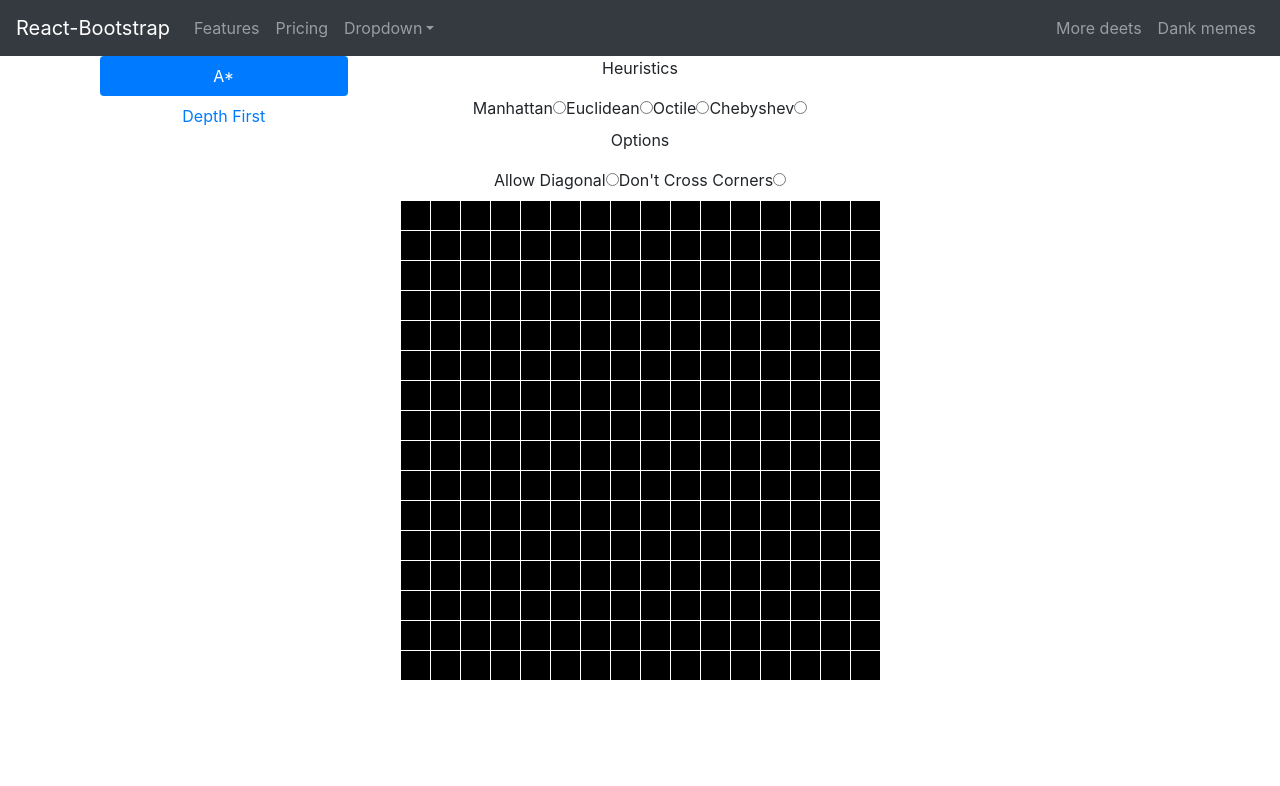
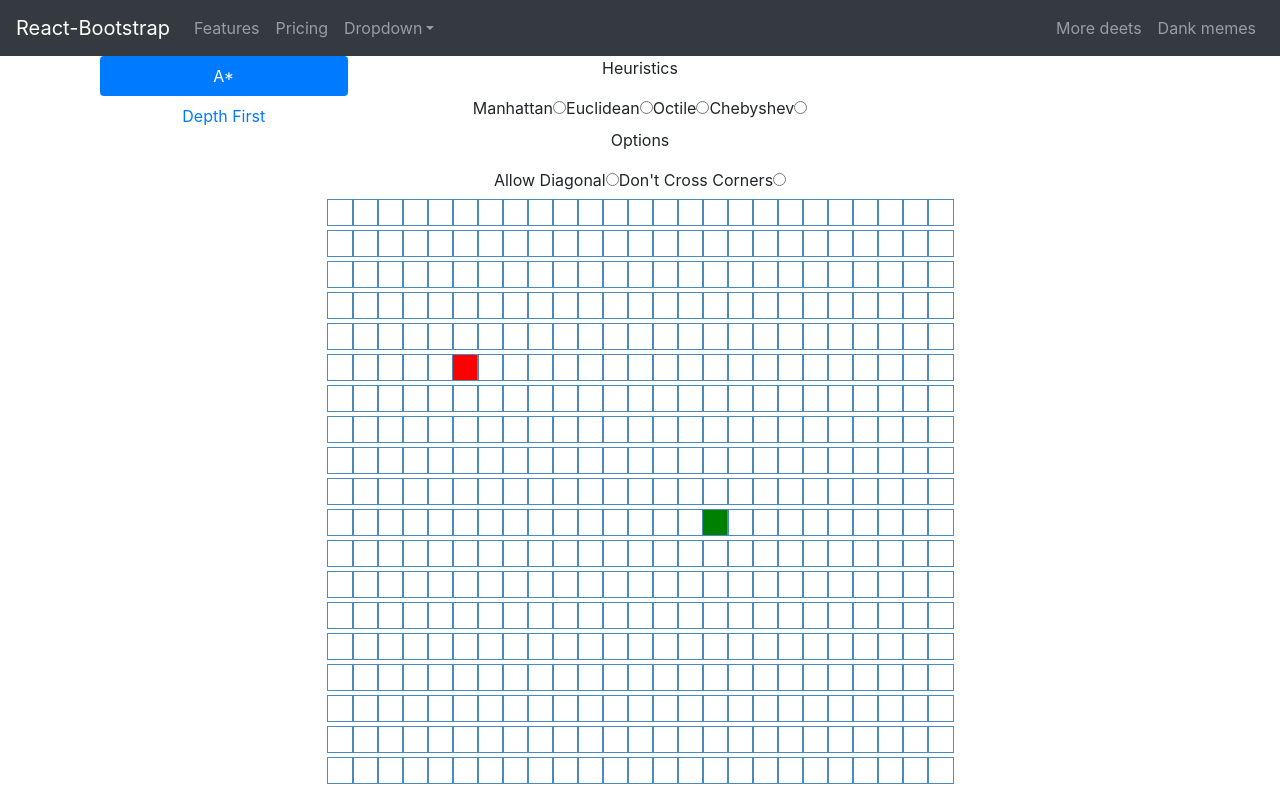
Before and after one commit to Brian-OCarroll/AlgorithmVisualizer-, a React (Create React App) app: page / in a window 1280 px wide. Shown: the top 786 px of the page. Built offline with nearby package versions, Linux system fonts and the light colour scheme.

Commit message:
mouse handler in progress

```diff
--- a/src/App.js
+++ b/src/App.js
@@ -1,7 +1,7 @@
 import React from 'react';
 import 'bootstrap/dist/css/bootstrap.min.css';
 import './App.css';
-import {Container} from 'react-bootstrap'
+import { Container } from 'react-bootstrap'
 import Navigation from './components/Nav/Navigation';
 import PathFinderContainer from './components/pathFinderAlgos/PathFinderContainer';
 
@@ -12,8 +12,8 @@ function App() {
 
       <Navigation />
       <Container>
-    <PathFinderContainer />
-    </Container>
+        <PathFinderContainer />
+      </Container>
     </div>
   );
 }
--- a/src/components/pathFinderAlgos/PathFinderContainer.js
+++ b/src/components/pathFinderAlgos/PathFinderContainer.js
@@ -1,12 +1,13 @@
 import React, { useState, useEffect } from 'react';
-import { slide as Menu } from 'react-burger-menu';
 import Controls from '../pathFinderAlgos/Controls';
 import { Container, Row, Col } from 'react-bootstrap';
 import Grid from './aStar/Grid';
+import Node from './aStar/Node';
 import AStarFinder from './aStar/Astar';
+
 const PathFinderContainer = () => {
-    let initialGrid = new Grid(16, 16);
-    initialGrid.setNodes(); // create 2d array
+    // let initialGrid = new Grid(16, 16);
+    // initialGrid.setNodes(); // create 2d array
     let algos = ["A*", "Depth First"]
     const algoSelections = [
         {
@@ -21,81 +22,144 @@ const PathFinderContainer = () => {
     const [selectAlgoIndex, setSelectAlgoIndex] = useState(0)
 
 
-    // const [matrixSize, setMatrixSize] = useState(25);
+    const setup = getInitialGrid();
+    const [grid, setGrid] = useState(setup);
 
-    // // const [matrix, setMatrix] = useState(); //creates a 2d array
-    const [grid, setGrid] = useState(initialGrid);
+    const [mouseIsPressed, setMouseIsPressed] = useState(false);
 
-    const [startNode, setStartNode] = useState(grid.getNode(11, 9));
+    // const [startNode, setStartNode] = useState(grid.getNode(11, 9));
 
-    const [endNode, setEndNode] = useState(grid.getNode(3, 4));
-    const [openSet, setOpenSet] = useState([startNode])
-    const [closedSet, setClosedSet] = useState([]);
-    const [lastCheckedNode, setLastCheckedNode] = useState(startNode);
+    // const [endNode, setEndNode] = useState(grid.getNode(3, 4));
+    // const [openSet, setOpenSet] = useState([startNode]);
+    // const [closedSet, setClosedSet] = useState([]);
+    // const [lastCheckedNode, setLastCheckedNode] = useState(startNode);
     const [allowDiagonals, setAllowDiagonals] = useState(false);
-    const [mouseActive, setMouseActive] = useState(false);
 
-    startNode.isStart = true;
-    startNode.isEnd = true;
+    //set the state to a new grid class
+    // useEffect(() => {
+    //     const grid = getInitialGrid();
+    //     setGrid(grid.nodes)
+    // }, []);
 
-    let finder = new AStarFinder();
-    let path = finder.findPath(startNode, endNode, initialGrid)
-    console.log(JSON.stringify(path))
+    // const [mouseFunction, setMouseFunction] = useState(null);
+    let mouseAction;
 
+    // startNode.isStart = true;
+    // startNode.isEnd = true;
 
-    // const handleMatrixChange = (event) => {
+    // let finder = new AStarFinder();
+    // let path = finder.findPath(startNode, endNode, initialGrid)
 
-    //     let newSize = event.target.value
-    //     if( newSize > 100) { //prevent matrix over 100x100
-    //         newSize = 100;
-    //     }
-    //     let newArr = Array.from({ length: newSize }, () => Array.from({ length: newSize }, () => null))
-    //     //when adding walls, remember to delete all walls on resize **************************************************************************
-    //     // Delete them before settingMatrix
-    //     setMatrixSize(newSize)
-    //     setMatrix(newArr);
+    const mouseEvent = (x, y, evt) => {
+        const gridClone = grid.clone();
+        if (evt.type === 'mouseup') {
 
+          mouseAction = null;
 
-    // };
+          gridClone.getNode(x,y).active = false
+          setGrid(gridClone)
+          return;
+        }
 
+        // Ignore mouseover's without mousedown
+        if (evt.buttons !== 1 && evt.type !== 'click') {
+          mouseAction = null;
+          return;
+        }
+
+        if (mouseAction == null) {
+          if (gridClone.getNode(x, y).isStart) {
+            mouseAction = function(x, y) {
+                this.console.log('start', x,y)
+            //   this.grid.removeAll('startPosition');
+            //   this.grid.cells[cellIndex].setProperty({ 'startPosition': true });
+            }
+          } else if (gridClone.getNode(x, y).isEnd) {
+            mouseAction = function (x, y) {
+                this.console.log('end', x,y);
+                // this.grid.removeAll('goalPosition');
+            //   this.grid.cells[cellIndex].setProperty({ 'goalPosition': true });
+            };
+          } else if (gridClone.getNode(x, y).isWall) {
+
+            mouseAction = function(x, y) {
+                this.console.log('end', x,y);
+                gridClone.setWall(x, y);
+            //   this.grid.cells[cellIndex].removeProperty(['wall']);
+            };
+          } else {
+            mouseAction = function(x, y) {
+                gridClone.setWall(x, y);
+                console.log('end', x,y);
+            //   this.grid.cells[cellIndex].setProperty({ 'wall': true });
+            };
+          }
+        }
+
+        // this.grid.cells[cellIndex].setProperty({ 'active': true });
+        // this.mouseAction(cellIndex);
+        // this.reset();
+      }
 
 
     let cellSize = 30;
+    console.log(grid)
     return (
+        <Container>
+            <Controls algorithms={algos} algoSelections={algoSelections} />
+            <div className="grid">
+                {grid.nodes.map((row, rowIdx) => {
+                    return (
+                        <div key={rowIdx}>
+                            {row.map((node, nodeIdx) => {
+                                const { y, x, isEnd, isStart, isWall } = node;
+                                return (
+                                    <Node
+                                        key={nodeIdx}
+                                        x={x}
+                                        isEnd={isEnd}
+                                        isStart={isStart}
+                                        isWall={isWall}
+                                        // mouseIsPressed={mouseIsPressed}
+                                        // onMouseDown={(x, y) => mouseEvent(x, y)}
+                                        // onMouseEnter={(x, y) =>
+                                        //     mouseEvent(x, y)
+                                        // }
+                                        // onMouseUp={() => mouseEvent()}
+                                        onMouseDown={mouseEvent}
+                                        onMouseEnter={
+                                            MouseEvent
+                                        }
+                                        onMouseUp={ mouseEvent}
+                                        y={y}
+                                        ></Node>
+                                );
+                            })}
+                        </div>
+                    );
+                })}
+            </div>
+        </Container>
+    );
+}
+/**
+ * Build and return the grid with only start and end assigned
+ * @see Grid
+ */
+const getInitialGrid = () => {
+    const grid = new Grid(25, 25);
+    grid.setNodes()
+    return grid
+};
 
-
-        <Container>
-             <Controls  algorithms={algos} algoSelections={algoSelections}/>
-            {/* <Row >
-
-
-            </Row> */}
-            <svg className={mouseActive ? 'mouseActive' : ''} width={(grid.width * cellSize) + 1} height={(grid.height * cellSize) + 1}>
-                {
-                    grid.nodes.map((rows, rowIndex) => {
-                        return rows.map((col, colIndex) => {
-                            return (
-                                <g key={colIndex}>
-                                    <rect
-                                        x={((col.x) * cellSize) + 1}
-                                        y={((col.y) * cellSize) + 1}
-                                        width={cellSize - 1}
-                                        height={cellSize - 1}
-                                    />
-                                </g>
-                            )
-                        })
-                    })
-                }
-            </svg>
-            {/* <div>
-            <h1>Change Matrix Size</h1>
-            <input type="number" value={matrixSize} onChange={handleMatrixChange}/>
-            <Rows matrix={matrix} start={start} end={end}/>
-        </div> */}
-        </Container>
-
-    )
-}
-
+const getNewGridWithWallToggled = (grid, row, col) => {
+    const newGrid = grid.slice();
+    const node = newGrid[row][col];
+    const newNode = {
+      ...node,
+      isWall: !node.isWall,
+    };
+    newGrid[row][col] = newNode;
+    return newGrid;
+  };
 export default PathFinderContainer
--- a/src/components/pathFinderAlgos/aStar/Astar.js
+++ b/src/components/pathFinderAlgos/aStar/Astar.js
@@ -63,7 +63,7 @@ class AStarFinder {
             // pop the position of node which has the minimum `f` value.
             node = openList.pop();
             node.closed = true;
-            console.log(node)
+
             // if reached the end position, construct the path and return it
             if (node === endNode) {
                 return Util.backtrace(endNode);
--- a/src/components/pathFinderAlgos/aStar/Grid.js
+++ b/src/components/pathFinderAlgos/aStar/Grid.js
@@ -1,28 +1,10 @@
 import React from 'react';
+import Node from './Node'
 
-// cell class that allows for assignable properties
-class Node {
-    constructor(col, row, wall) {
-        /**
-         * The x coordinate of the node on the grid.
-         * @type number
-         */
-        this.x = col;
-        /**
-         * The y coordinate of the node on the grid.
-         * @type number
-         */
-        this.y = row;
-        /**
-         * Whether this node can be walked through.
-         * @type boolean
-         */
-        this.wall = wall
-
-    }
-
-
-}
+const START_NODE_ROW = 10;
+const START_NODE_COL = 15;
+const FINISH_NODE_ROW = 5;
+const FINISH_NODE_COL = 5;
 
 export default class Grid {
     constructor(width, height) {
@@ -56,18 +38,29 @@ export default class Grid {
     /**
      * Build and return the nodes.
      * @private
-     * @param {number} width
-     * @param {number} height
      * @see Grid
      */
     setNodes = () => {
         for (let i = 0; i < this.height; ++i) {
             this.nodes[i] = new Array(this.width); //set columns
             for (let j = 0; j < this.width; ++j) {
-                this.nodes[i][j] = new Node(j, i); // pass in width and height
+                this.nodes[i][j] = this.createNode(j, i); // pass in width and height
             }
         }
         return this.nodes
+    }
+
+    createNode = (x, y) => {
+        return {
+            x, //the column
+            y, //the row
+            isStart: y === START_NODE_ROW && x === START_NODE_COL,
+            isEnd: y === FINISH_NODE_ROW && x === FINISH_NODE_COL,
+            distance: Infinity,
+            isVisited: false,
+            isWall: false,
+            previousNode: null,
+        }
     }
 
     /**
@@ -76,6 +69,8 @@ export default class Grid {
     getNode = (x, y) => {
         return this.nodes[y][x];
     }
+
+
 
     isInsideGrid = (x, y) => {
         return (x >= 0 && x < this.width) && (y >= 0 && y < this.height);
@@ -99,18 +94,18 @@ export default class Grid {
      * @param {boolean} walkable - Whether the position is walkable.
      */
     setWall = (x, y) => {
-        this.nodes[y][x].wall = true;
+        this.nodes[y][x].wall = !this.nodes[y][x].wall;
     };
-    getNeighbors = ( x, y ) => {
-        const node = this.getNode( x, y );
+    getNeighbors = (x, y) => {
+        const node = this.getNode(x, y);
         if (!node.neighbors) {
             this.populateNeighbors(node);
         }
         return node.neighbors;
     }
 
-    getNeighboringWalls = ( x, y ) => {
-        const node = this.getNode(x,y);
+    getNeighboringWalls = (x, y) => {
+        const node = this.getNode(x, y);
         if (!node.neighboringWalls) {
             this.populateNeighbors(node);
         }
@@ -178,7 +173,25 @@ export default class Grid {
         }
         return startNode.neighbors
     }
+    /**
+ * Get a clone of this grid.
+ * @return {Grid} Cloned grid.
+ */
+clone = () => {
+    var i, j,
 
+        width = this.width,
+        height = this.height,
+        dupNodes = {...this.nodes},
+
+        newGrid = new Grid(width, height)
+
+        newGrid.nodes = dupNodes
+
+    // newGrid.nodes = newNodes;
+
+    return newGrid;
+};
 }
 
 
--- /dev/null
+++ b/src/components/pathFinderAlgos/aStar/Node.css
@@ -0,0 +1,79 @@
+.node {
+    width: 25px;
+    height: 25px;
+    outline: 1px solid rgb(73, 139, 190);
+    display: inline-block;
+  }
+
+  .node-finish {
+    background-color: red;
+  }
+
+  .node-start {
+    background-color: green;
+  }
+
+  .node-visited {
+    animation-name: visitedAnimation;
+    animation-duration: 1.5s;
+    animation-timing-function: ease-out;
+    animation-delay: 0;
+    animation-direction: alternate;
+    animation-iteration-count: 1;
+    animation-fill-mode: forwards;
+    animation-play-state: running;
+  }
+
+  @keyframes visitedAnimation {
+    0% {
+      transform: scale(0.3);
+      background-color: rgba(0, 0, 66, 0.75);
+      border-radius: 100%;
+    }
+
+    50% {
+      background-color: rgba(17, 104, 217, 0.75);
+    }
+
+    75% {
+      transform: scale(1.2);
+      background-color: rgba(0, 217, 159, 0.75);
+    }
+
+    100% {
+      transform: scale(1);
+      background-color: rgba(0, 190, 218, 0.75);
+    }
+  }
+
+  .node-wall {
+    background-color: rgb(12, 53, 71);
+  }
+
+  .node-shortest-path {
+    animation-name: shortestPath;
+    animation-duration: 1.5s;
+    animation-timing-function: ease-out;
+    animation-delay: 0;
+    animation-direction: alternate;
+    animation-iteration-count: 1;
+    animation-fill-mode: forwards;
+    animation-play-state: running;
+  }
+
+  @keyframes shortestPath {
+    0% {
+      transform: scale(0.6);
+      background-color: rgb(255, 254, 106);
+    }
+
+    50% {
+      transform: scale(1.2);
+      background-color: rgb(255, 254, 106);
+    }
+
+    100% {
+      transform: scale(1);
+      background-color: rgb(255, 254, 106);
+    }
+  }
--- /dev/null
+++ b/src/components/pathFinderAlgos/aStar/Node.js
@@ -0,0 +1,56 @@
+import React from 'react'
+import './Node.css'
+// cell class that allows for assignable properties
+// class Node {
+//     constructor(col, row, wall) {
+//         /**
+//          * The x coordinate of the node on the grid.
+//          * @type number
+//          */
+//         this.x = col;
+//         /**
+//          * The y coordinate of the node on the grid.
+//          * @type number
+//          */
+//         this.y = row;
+//         /**
+//          * Whether this node can be walked through.
+//          * @type boolean
+//          */
+//         this.wall = wall || false
+
+//     }
+
+// }
+class Node extends React.Component {
+    render() {
+        const {
+            x,
+            isEnd,
+            isStart,
+            isWall,
+            onMouseDown,
+            onMouseEnter,
+            onMouseUp,
+            y,
+        } = this.props;
+        const extraClassName = isEnd
+            ? 'node-finish'
+            : isStart
+                ? 'node-start'
+                : isWall
+                    ? 'node-wall'
+                    : '';
+
+        return (
+            <div
+                id={`node-${y}-${x}`}
+                className={`node ${extraClassName}`}
+                onMouseDown={(e) => onMouseDown(x, y)}
+                onMouseEnter={(e) => onMouseEnter(x, y)}
+                onMouseUp={(e) =>onMouseUp(x, y)}></div>
+        );
+    }
+}
+
+export default Node
```
